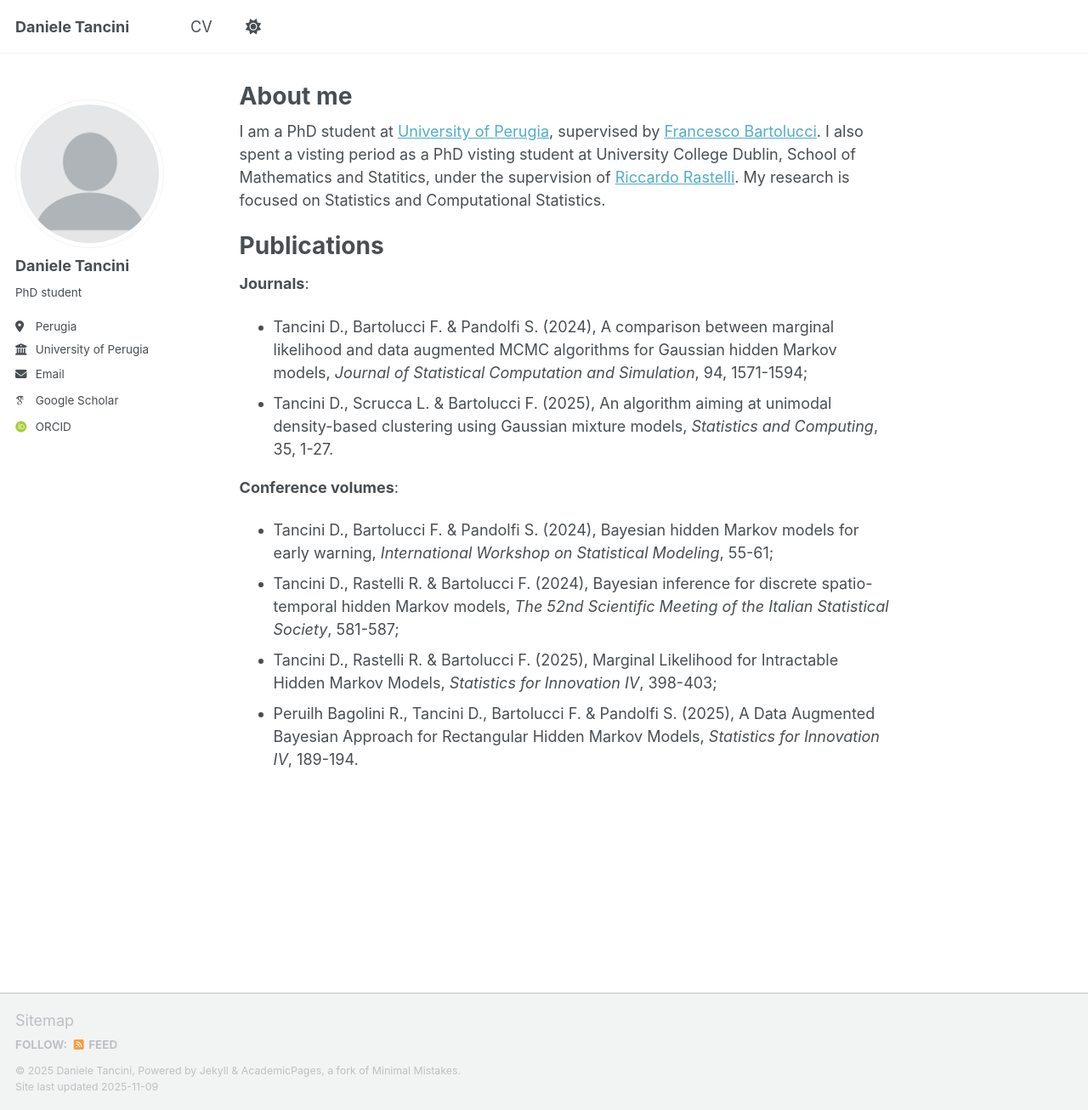
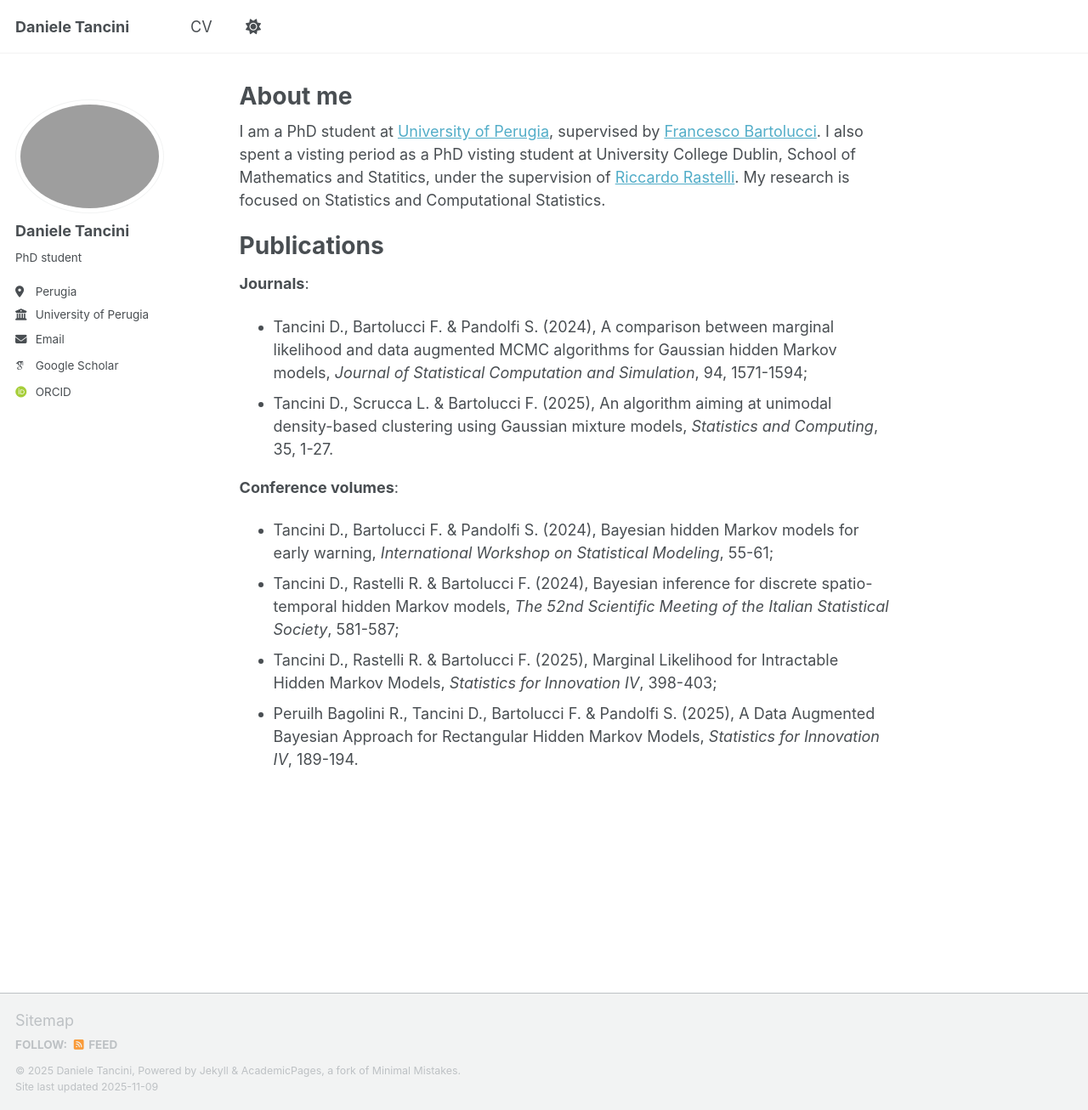
Before and after one commit to DanieleTancini/danieletancini.github.io, a Jekyll site: the page built from _pages/about.md, in a window 1280 px wide and 1306 px high. Shown: the whole window at 85% size. Built offline with Jekyll 4.4.1, drawn with Linux system fonts in a browser that asks for light colours; some web fonts are replaced; a script that is not in the unit is left out.

Commit message:
Update _config.yml

```diff
--- a/_config.yml
+++ b/_config.yml
@@ -23,7 +23,7 @@ repository               : "academicpages/academicpages.github.io"
 #               Additional customization can be done by editing /_includes/author-profile.html
 author:
   # Biographic information
-  avatar           : "profile.png"
+  avatar           : "profile.heic"
   name             : "Daniele Tancini"
   pronouns         : # example: "she/her"
   bio              : "PhD student"
```
